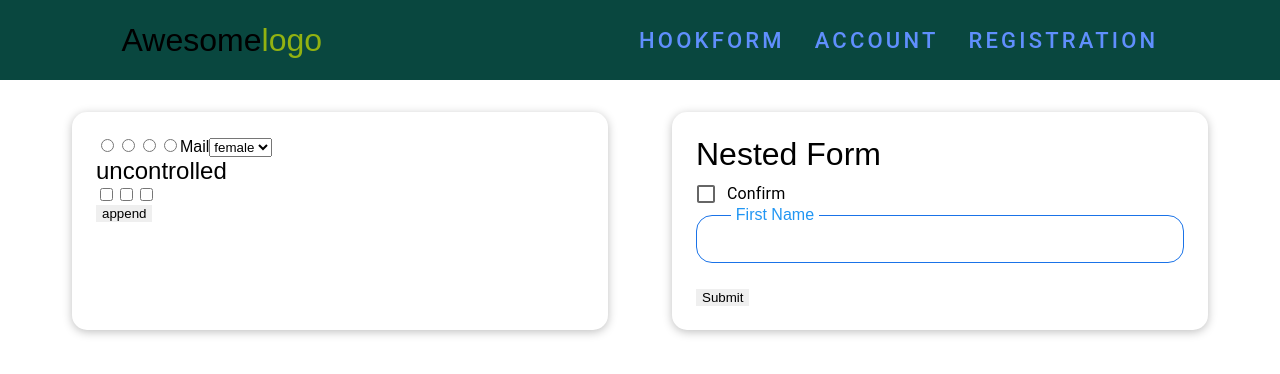
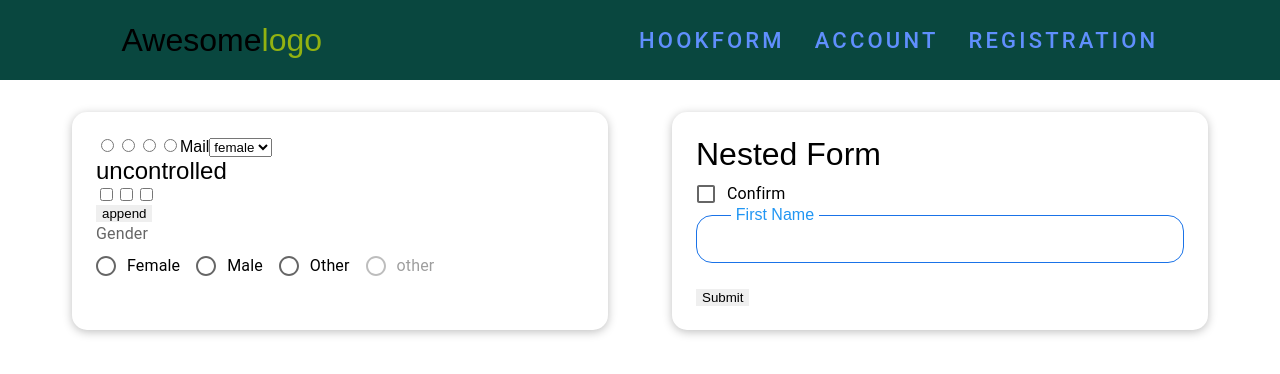
Before and after one commit to AntonVak/Form-React-Practice, a React (Create React App) app: page / in a window 1280 px wide. Shown: the top 374 px of the page. Built offline with nearby package versions, Linux system fonts and the light colour scheme.

Commit message:
add FormRegistration

```diff
--- a/package.json
+++ b/package.json
@@ -10,8 +10,10 @@
     "@testing-library/jest-dom": "^5.16.5",
     "@testing-library/react": "^13.4.0",
     "@testing-library/user-event": "^13.5.0",
+    "libphonenumber-js": "^1.10.41",
     "react": "^18.2.0",
     "react-dom": "^18.2.0",
+    "react-dropzone": "^14.2.3",
     "react-hook-form": "^7.45.2",
     "react-router-dom": "^6.14.2",
     "react-scripts": "5.0.1",
--- a/src/components/UI/Form/RadioField.jsx
+++ b/src/components/UI/Form/RadioField.jsx
@@ -6,7 +6,7 @@ import { RadioDiv } from "./RadioFieldStyles";
 
 
 
-const RadioField = ({ label, type, name, options, control, ...restProps }) => {
+const RadioField = ({ label, type, name, options, control }) => {
     const {
         field
      } = useController({
--- /dev/null
+++ b/src/components/UI/FormHookPg/RadioHookField.jsx
@@ -0,0 +1,40 @@
+import { FormControl, FormControlLabel, FormLabel, Radio, RadioGroup } from "@mui/material";
+import { useState } from "react";
+import { useController } from "react-hook-form";
+
+import { RadioDiv } from "./RadioHookStyles";
+
+
+
+
+const RadioHookField = ({ label, type, name, options, control }) => {
+    const {
+        field
+     } = useController({
+        control,
+        name
+      });
+
+  return (
+    <FormControl>
+    <FormLabel id="demo-row-radio-buttons-group-label">Gender</FormLabel>
+    <RadioGroup
+      row
+      aria-labelledby="demo-row-radio-buttons-group-label"
+      name="row-radio-buttons-group"
+    >
+      <FormControlLabel value="female" control={<Radio/>}  label="Female" />
+      <FormControlLabel value="male" control={<Radio />} label="Male" />
+      <FormControlLabel value="other" control={<Radio />} label="Other" />
+      <FormControlLabel
+        value="disabled"
+        disabled
+        control={<Radio />}
+        label="other"
+      />
+    </RadioGroup>
+  </FormControl>
+  );
+};
+
+export default RadioHookField;
--- /dev/null
+++ b/src/components/UI/FormHookPg/RadioHookStyles.jsx
@@ -0,0 +1,14 @@
+import styled from "@emotion/styled";
+
+export const RadioDiv = styled.div`
+  position: relative;
+  display: flex;
+  flex-wrap: wrap;
+  border-radius: 0.5rem;
+  background-color: #eee;
+  box-sizing: border-box;
+  box-shadow: 0 0 0px 1px rgba(0, 0, 0, 0.06);
+  padding: 0.25rem;
+  width: 300px;
+  font-size: 14px;
+`;
--- a/src/components/hookForm/HookForm.jsx
+++ b/src/components/hookForm/HookForm.jsx
@@ -1,6 +1,7 @@
 import { TextField } from "@mui/material";
 import { Controller, useFieldArray, useForm } from "react-hook-form";
 import Edit from "../UI/Form/EditField";
+import RadioHookField from "../UI/FormHookPg/RadioHookField";
 import FormWrap from "../UI/FormWrap";
 import { FieldDiv, Input, Label, Pstyle } from "./HookFormStyles";
 
@@ -17,6 +18,7 @@ const HookForm = () => {
       email: "",
       uncontrolled: [],
       select: {},
+      radio: {},
       // phNumbers: [{ value: "1" }, { value: "2" }],
     },
     mode: "onTouched",
@@ -113,9 +115,11 @@ const HookForm = () => {
         >
           append
         </button>
+
+        <RadioHookField control={control} name="radio"/>
+
       </form>
     </FormWrap>
   );
 };
-
 export default HookForm;
```
Also changed, not shown: 1 other file (tests, documents, lock files or other folders).
